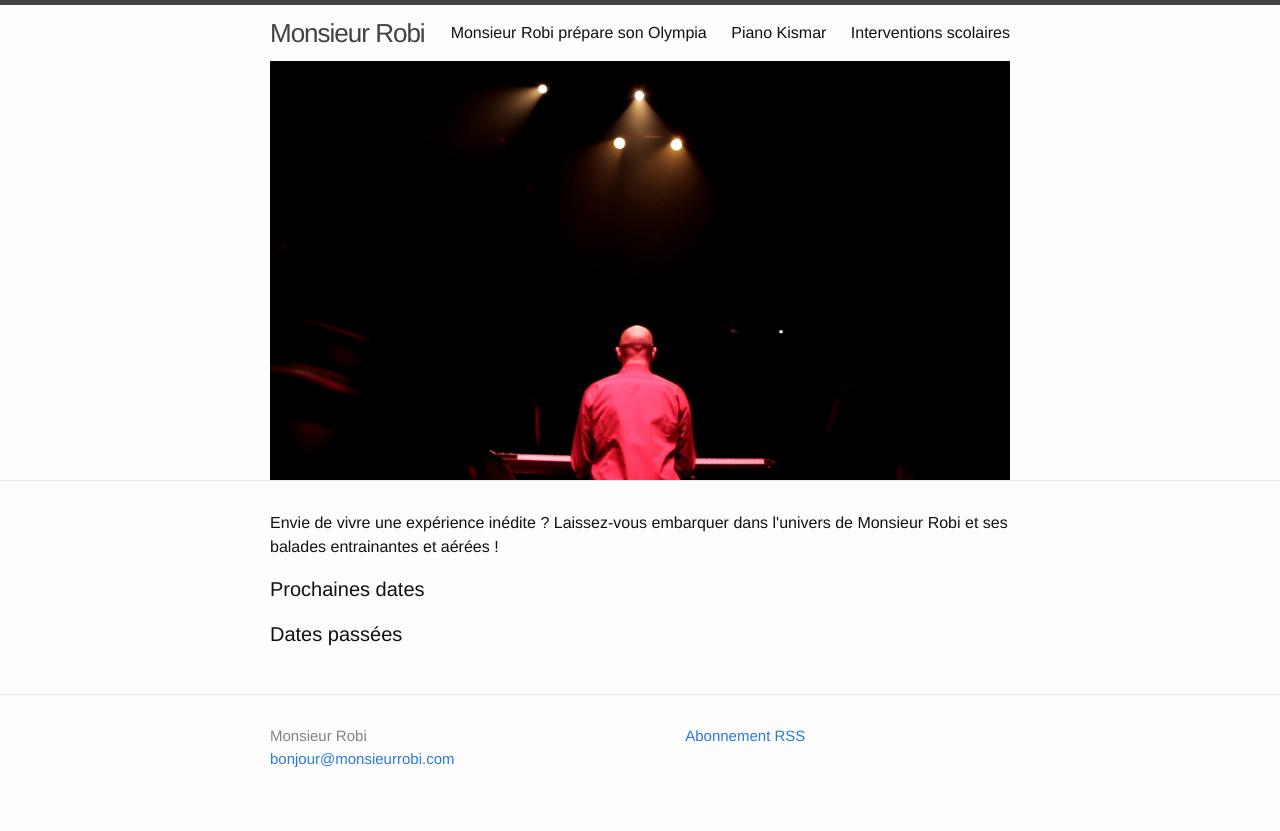
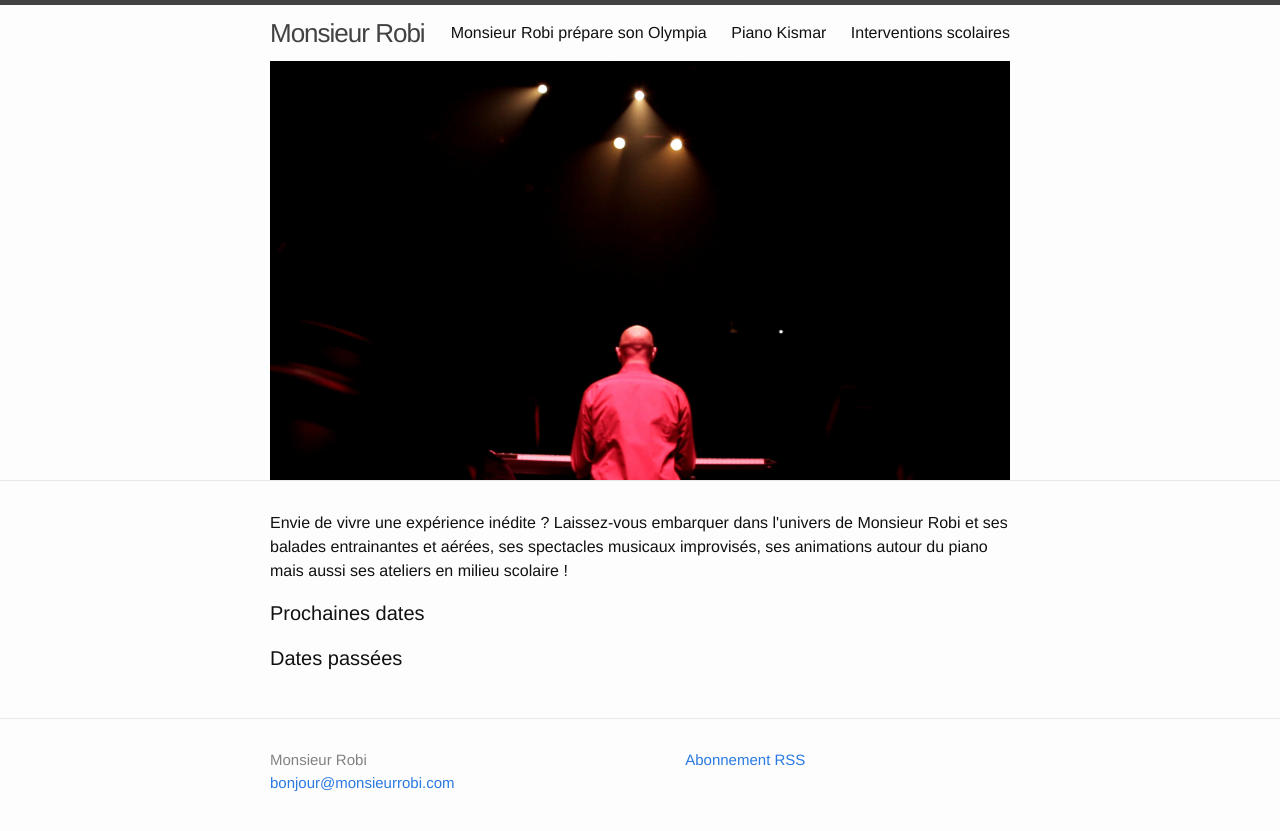
Before and after one commit to MonsieurRobi/monsieurrobi.github.io, a Jekyll site: the page built from index.html, in a window 1280 px wide. Shown: the top 831 px of the page. Built offline with Jekyll 4.4.1, drawn with Linux system fonts in a browser that asks for light colours.

```diff
--- a/_config.yml
+++ b/_config.yml
@@ -8,8 +8,8 @@
 # Site settings
 title: Monsieur Robi
 email: bonjour@monsieurrobi.com
-description: > # this means to ignore newlines until "baseurl:"
-  Envie de vivre une expérience inédite ? Laissez-vous embarquer dans l'univers de Monsieur Robi et ses balades entrainantes et aérées !
+description: >
+  Envie de vivre une expérience inédite ? Laissez-vous embarquer dans l'univers de Monsieur Robi et ses balades entrainantes et aérées, ses spectacles musicaux improvisés, ses animations autour du piano mais aussi ses ateliers en milieu scolaire !
 # baseurl: "/" # the subpath of your site, e.g. /blog
 url: "https://monsieurrobi.com" # the base hostname & protocol for your site
 
```
